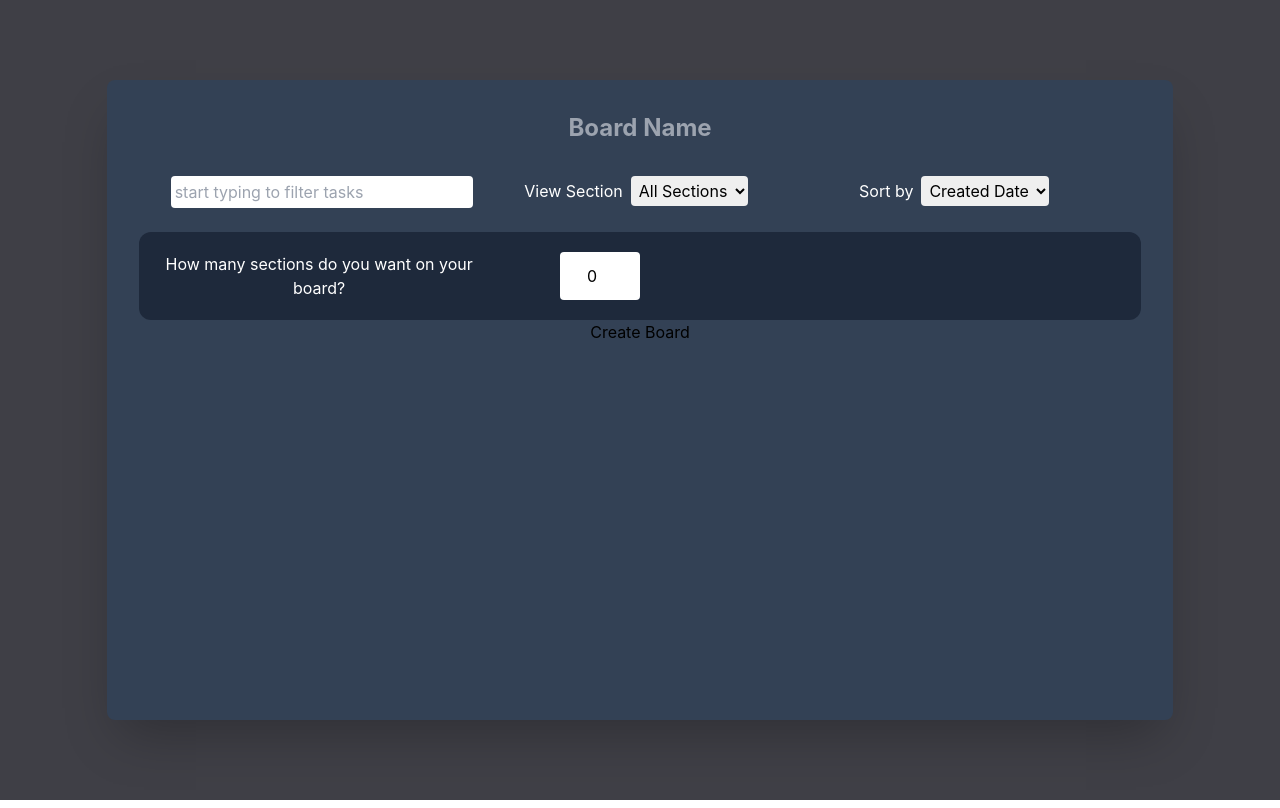
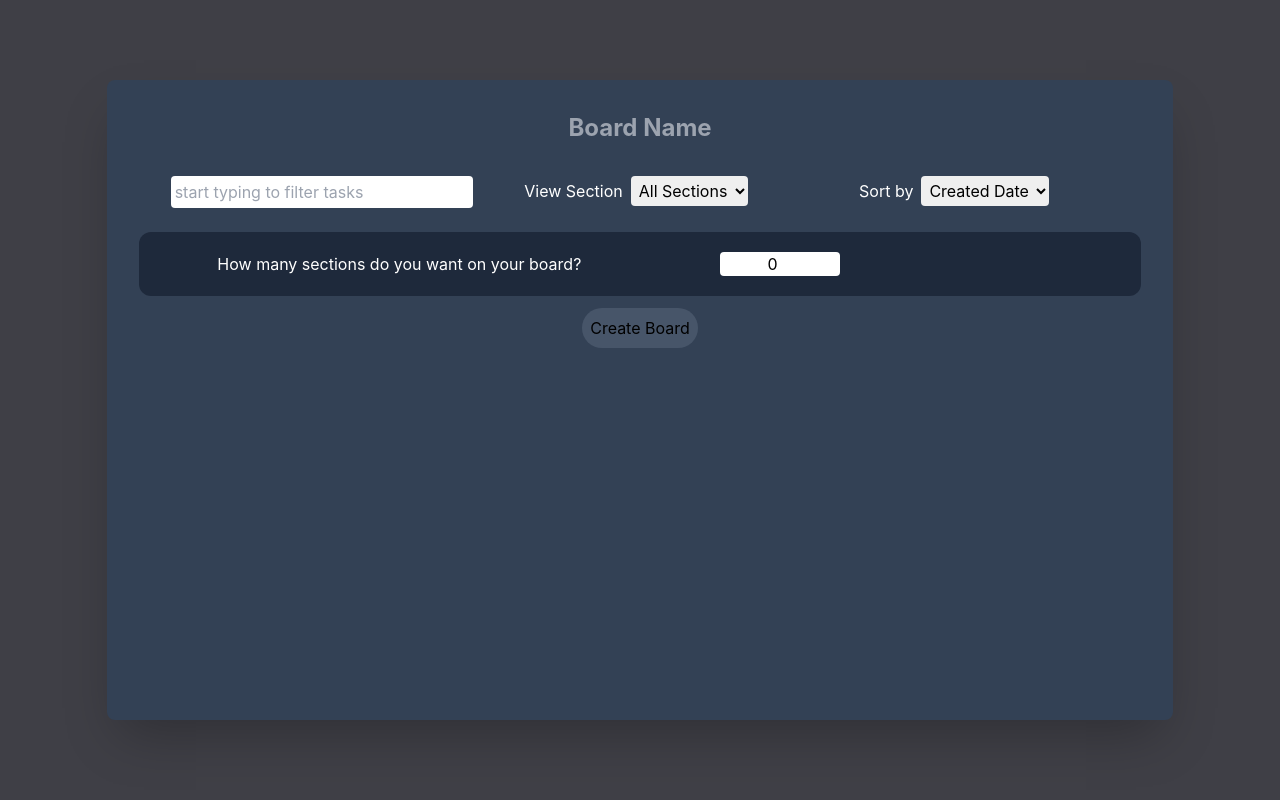
Before and after one commit to bahmanashtari/kanban, a React (Create React App) app: page / in a window 1280 px wide. Built offline with nearby package versions, Linux system fonts and the light colour scheme.

Commit message:
add: create new board styling and besic logic

```diff
--- a/src/components/CreateNewBoard.js
+++ b/src/components/CreateNewBoard.js
@@ -13,7 +13,6 @@ const CreateNewBoard = props => {
 		const formJson = Object.fromEntries(
 			new FormData(event.target).entries()
 		)
-		console.log(formJson)
 	}
 
 	let sectionNameInputs = []
@@ -21,14 +20,14 @@ const CreateNewBoard = props => {
 		sectionNameInputs = [
 			...sectionNameInputs,
 			<section className='grid grid-flow-col grid-cols-2 space-x-20 p-5 bg-slate-800 rounded-xl'>
-				<label htmlFor='sectionName' className='text-white'>
+				<label htmlFor={`sectionName_${i}`} className='text-white'>
 					Enter section's name
 				</label>
 				<input
 					className='w-3/12 rounded text-center'
 					type='text'
-					name='sectionName'
-					id='sectionName'
+					name={`sectionName_${i}`}
+					id={`sectionName_${i}`}
 				/>
 			</section>,
 		]
@@ -38,8 +37,9 @@ const CreateNewBoard = props => {
 		<form
 			onSubmit={formSubmitHandler}
 			name='createNewBoard'
-			id='createNewBoard'>
-			<section className='grid grid-flow-col grid-cols-3 space-x-20 p-5 bg-slate-800 rounded-xl'>
+			id='createNewBoard'
+			className='space-y-3'>
+			<section className='grid grid-flow-col grid-cols-2 space-x-20 p-5 bg-slate-800 rounded-xl'>
 				<label htmlFor='sectionCount' className='text-white'>
 					How many sections do you want on your board?
 				</label>
@@ -53,7 +53,10 @@ const CreateNewBoard = props => {
 				/>
 			</section>
 			{sectionCount !== 0 && sectionNameInputs}
-			<button type='submit' htmlFor='createNewBoard'>
+			<button
+				type='submit'
+				htmlFor='createNewBoard'
+				className='rounded-full my-5 p-2 bg-slate-600 hover:bg-slate-500'>
 				Create Board
 			</button>
 		</form>
```
